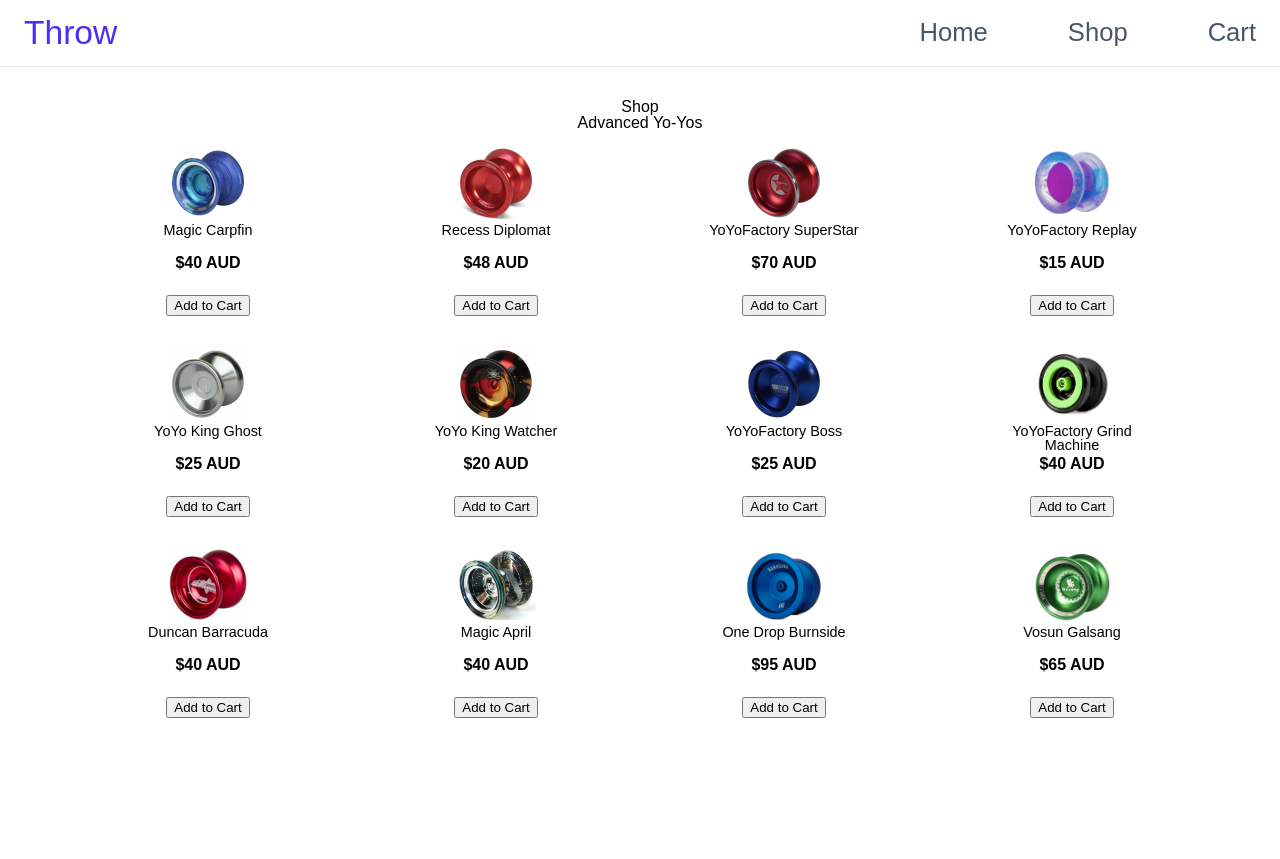
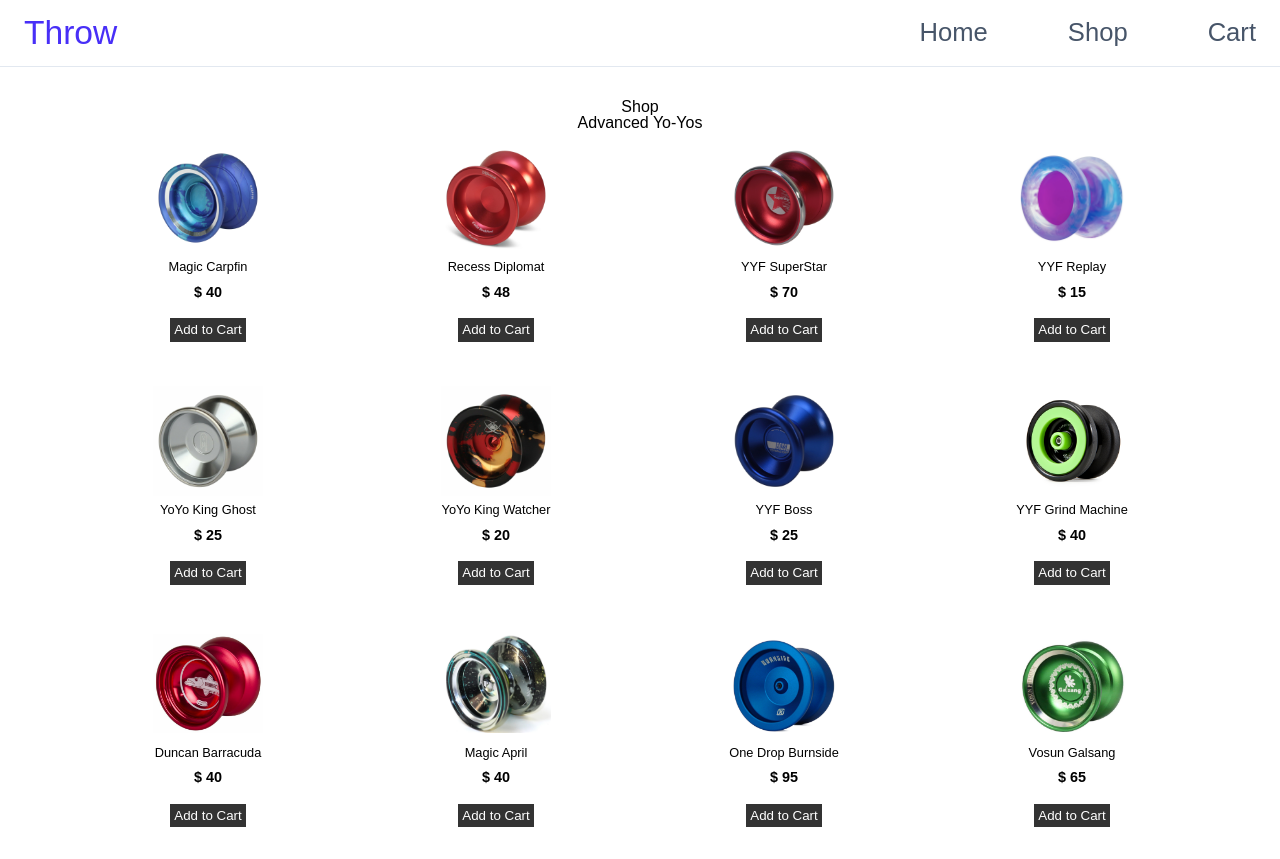
Before and after one commit to daniel-moderiano/shopping-cart, a React (Create React App) app: page /shop in a window 1280 px wide. Before the commit the page ends 800 px from the top, so only its background shows below. Built offline with nearby package versions, Linux system fonts and the light colour scheme.

Commit message:
Add further product card styling

```diff
--- a/src/App.js
+++ b/src/App.js
@@ -43,7 +43,7 @@
       img: diplomat,
     },
     {
-      name: 'YoYoFactory SuperStar',
+      name: 'YYF SuperStar',
       price: 70.00,
       img: '',
       id: nanoid(),
@@ -51,7 +51,7 @@
       img: superstar,
     },
     {
-      name: 'YoYoFactory Replay',
+      name: 'YYF Replay',
       price: 15.00,
       img: '',
       id: nanoid(),
@@ -75,7 +75,7 @@
       img: watcher,
     },
     {
-      name: 'YoYoFactory Boss',
+      name: 'YYF Boss',
       price: 25.00,
       img: '',
       id: nanoid(),
@@ -83,7 +83,7 @@
       img: boss,
     },
     {
-      name: 'YoYoFactory Grind Machine',
+      name: 'YYF Grind Machine',
       price: 40.00,
       img: '',
       id: nanoid(),
--- a/src/components/ShopCard.js
+++ b/src/components/ShopCard.js
@@ -7,7 +7,7 @@
         <img className="product__img" src={src} alt="Yo-Yo" />
       </div>
       <h3 className="product__name">{name}</h3>
-      <div className="product__price">${price} AUD</div>
+      <div className="product__price">$ {price}</div>
       <div className="product__overlay">
         <button onClick={() => handleClick(product)} className="product__add-btn">Add to Cart</button>
       </div>
--- a/src/styles/App.css
+++ b/src/styles/App.css
@@ -108,17 +108,18 @@
   flex-direction: column;
   align-items: center;
   /* border: 1px solid black; */
-  width: 150px;
-  padding: 0.75rem 0 1rem 0;
+  width: 120px;
+  padding: 0.75rem 0 2rem 0;
   text-align: center;
 }
 
 .product__img-container {
-  width: 80px;
-  height: 80px;
+  width: 110px;
+  height: 110px;
   display: flex;
   align-items: center;
   justify-content: center;
+  margin-bottom: 0.5rem;
 }
 
 .product__img {
@@ -127,13 +128,21 @@
 }
 
 .product__name {
-  height: 2rem;
-  font-size: 0.9rem;
+  font-size: 0.8rem;
+  margin-bottom: 0.7rem;
 }
 
 .product__price {
   font-weight: bold;
-  margin-bottom: 1.5rem;
+  margin-bottom: 1.2rem;
+  font-size: 0.9rem;
+}
+
+.product__add-btn {
+  border: 1px solid #333;
+  background-color: #333;
+  color: white;
+  padding: 0.2rem;
 }
 
 .quantity__input--error {
```
